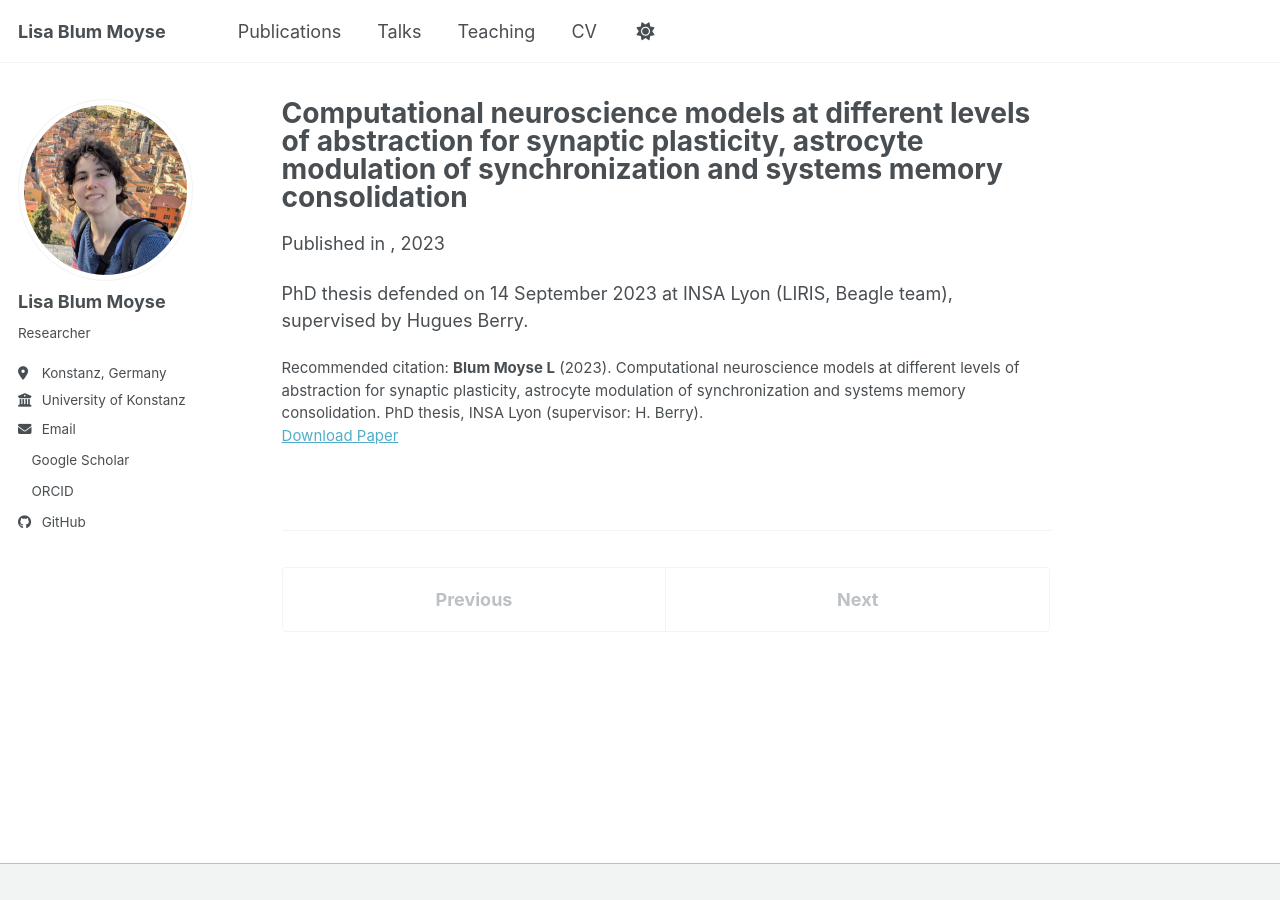
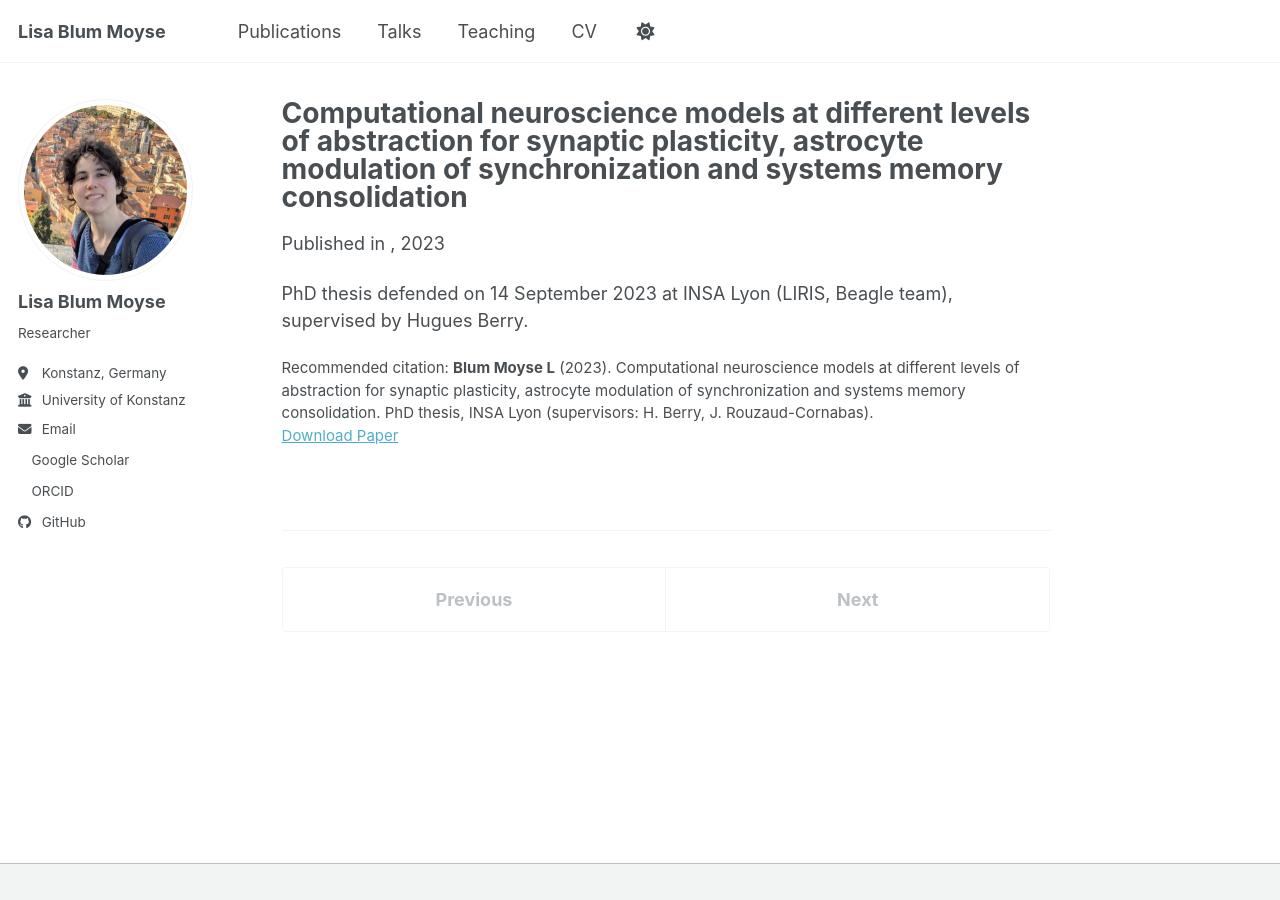
Before and after one commit to lblummoyse/lblummoyse.github.io, a Jekyll site: the page built from _publications/2023-09-14-phd-thesis.md, in a window 1280 px wide. Built offline with Jekyll 4.4.1, drawn with Linux system fonts in a browser that asks for light colours; a style sheet for code colours, icons or effects is not loaded.

Commit message:
Update 2023-09-14-phd-thesis.md

```diff
--- a/_publications/2023-09-14-phd-thesis.md
+++ b/_publications/2023-09-14-phd-thesis.md
@@ -6,6 +6,6 @@ permalink: /publication/2023-09-14-phd-thesis
 date: 2023-09-14
 venue: ""
 paperurl: "https://theses.hal.science/tel-04390158"
-citation: "<b>Blum Moyse L</b> (2023). Computational neuroscience models at different levels of abstraction for synaptic plasticity, astrocyte modulation of synchronization and systems memory consolidation. PhD thesis, INSA Lyon (supervisor: H. Berry)."
+citation: "<b>Blum Moyse L</b> (2023). Computational neuroscience models at different levels of abstraction for synaptic plasticity, astrocyte modulation of synchronization and systems memory consolidation. PhD thesis, INSA Lyon (supervisors: H. Berry, J. Rouzaud-Cornabas)."
 ---
 PhD thesis defended on 14 September 2023 at INSA Lyon (LIRIS, Beagle team), supervised by Hugues Berry.
```
